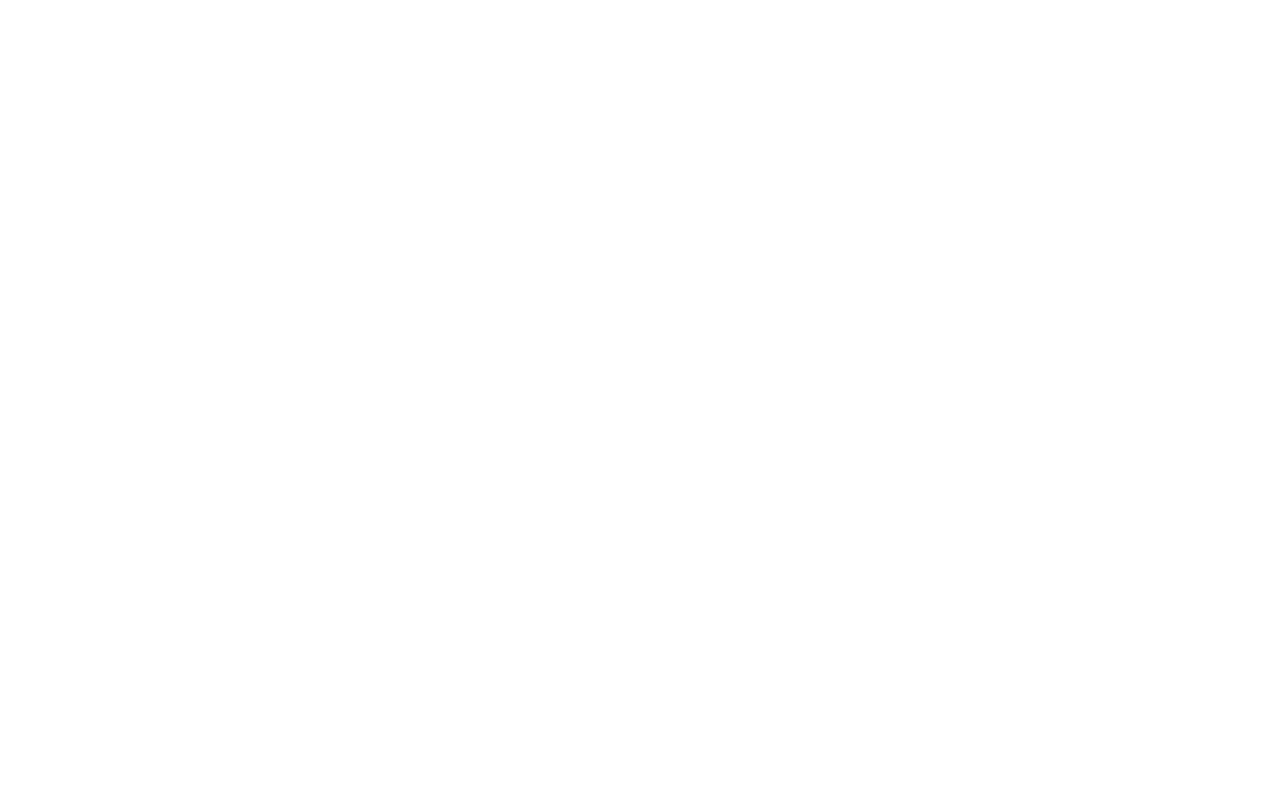
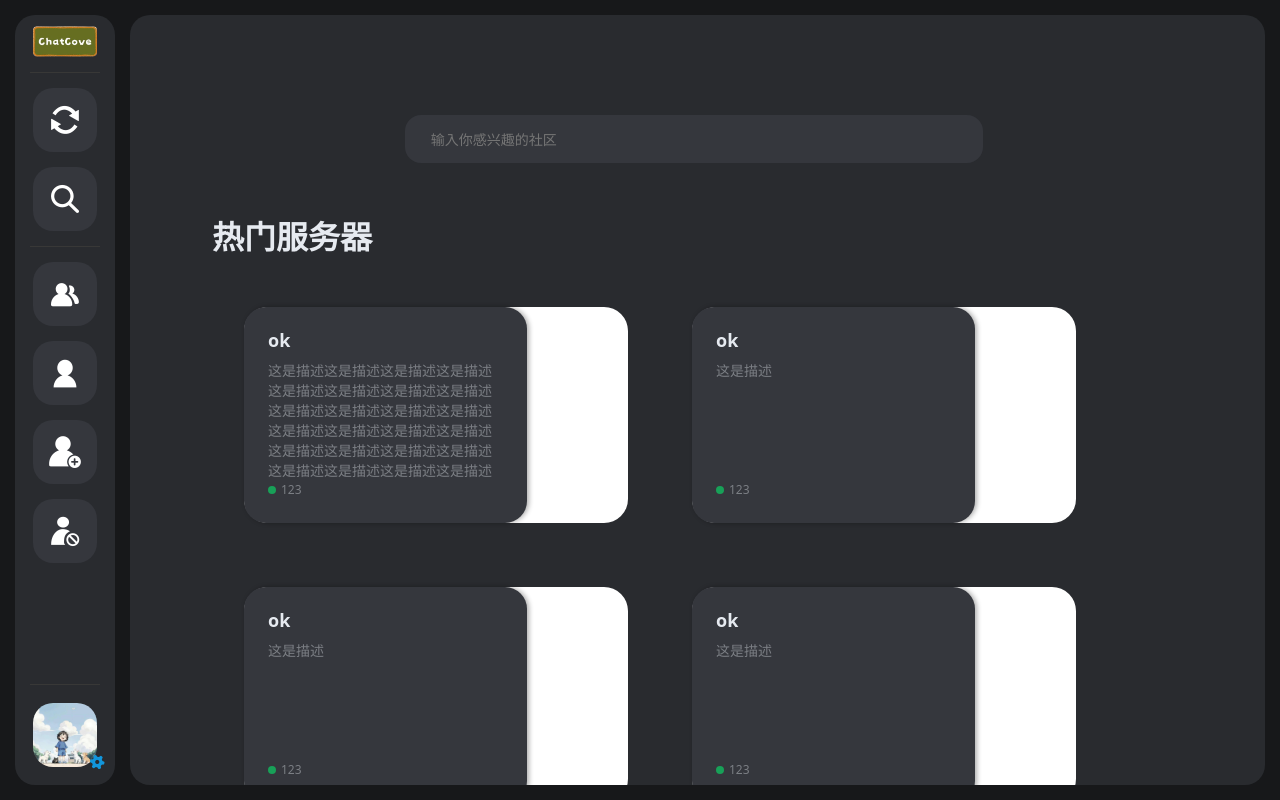
Before and after one commit to oriental1212/ChatCoveApp, a Vue app: page /#/app/hotChannel in a window 1280 px wide. Before the commit this address had no page. Built offline with nearby package versions, Linux system fonts and the light colour scheme; sample sign-in values are in the browser's storage.

Commit message:
热门服务器页面

```diff
--- a/src/layouts/SiderLayout/ListContent.vue
+++ b/src/layouts/SiderLayout/ListContent.vue
@@ -58,6 +58,11 @@
 const joinChannelPageClick = () => {
     router.push({ path: '/app/channel' })
 }
+
+// 热门服务器
+const hotChannelClick = () => {
+    router.push({ path: '/app/hotChannel' })
+}
 </script>
 
 <template>
@@ -69,6 +74,12 @@
             </div>
         </div>
     <!-- 服务器列表 -->
+        <!-- 热门服务器 -->
+        <div class="parent-button" v-show="!props.changeFlag">
+            <div class="insert-button" @click="hotChannelClick()">
+                <img src="@/assets/img/Layout/hot.png" alt="">
+            </div>
+        </div>
         <!-- 添加服务器 -->
         <div class="parent-button" v-show="!props.changeFlag">
             <div class="insert-button" @click="insertChannelClick()">
--- a/src/router/index.js
+++ b/src/router/index.js
@@ -58,6 +58,12 @@
                             component: () => import('@/views/channel/cpns/GroupChat.vue')
                         }
                     ]
+                },
+                // 热门频道
+                {
+                    name: 'hotChannel',
+                    path: '/app/hotChannel',
+                    component: () => import('@/views/channel/HotChannel.vue')
                 }
             ]
         },
--- /dev/null
+++ b/src/stores/modules/channel/hot-channel.js
@@ -0,0 +1,15 @@
+import { defineStore } from 'pinia'
+
+export const useHotChannelStore = defineStore('hotChannel', {
+    state: () => ({
+        // 热门服务器
+        hotChannelList: null,
+        allChannelList: null
+    }),
+    actions: {
+        // 获取热门服务器
+        getHotChannelList () {
+            return true
+        }
+    }
+})
--- a/src/views/auth/components/ForgetAuth.vue
+++ b/src/views/auth/components/ForgetAuth.vue
@@ -106,7 +106,7 @@
 // 重置密码
 const confirmClick = () => {
     Request.post({
-        url: '/authority/findPassword',
+        url: '/authority/changePassword',
         data: {
             account: userRef.value.email,
             password: userRef.value.password,
--- a/src/views/auth/components/LoginAuth.vue
+++ b/src/views/auth/components/LoginAuth.vue
@@ -43,7 +43,10 @@
         if (res.code === '200') {
             localStorage.setItem('token', res.result)
             message.success('登录成功')
-            router.push({ path: '/app' })
+            if (userRef.value.check) {
+                localStorage.setItem('autoLoginFlag', 1)
+            }
+            router.push({ path: '/app/hotChannel' })
         } else {
             message.error(res.message)
         }
--- a/src/views/auth/components/LoginPassword.vue
+++ b/src/views/auth/components/LoginPassword.vue
@@ -51,7 +51,10 @@
         if (res.code === '200') {
             localStorage.setItem('token', res.result)
             message.success('登录成功')
-            router.push({ path: '/app' })
+            if (userRef.value.autoLoginFlag) {
+                localStorage.setItem('autoLoginFlag', 1)
+            }
+            router.push({ path: '/app/hotChannel' })
         } else {
             message.error(res.message)
         }
--- /dev/null
+++ b/src/views/channel/HotChannel.vue
@@ -0,0 +1,206 @@
+<script setup>
+import { useHotChannelStore } from '@/stores/modules/channel/hot-channel'
+import { onMounted, reactive } from 'vue'
+
+const hotChannelStore = useHotChannelStore()
+// const hotChannelList = toRefs(hotChannelStore.hotChannelList)
+
+onMounted(() => {
+    hotChannelStore.getHotChannelList()
+})
+
+const hotChannelList = reactive([
+    {
+        channelName: 'ok',
+        channeldescription: '这是描述这是描述这是描述这是描述这是描述这是描述这是描述这是描述这是描述这是描述这是描述这是描述这是描述这是描述这是描述这是描述这是描述这是描述这是描述这是描述这是描述这是描述这是描述这是描述这是描述这是描述vv',
+        online: 123
+    }, {
+        channelName: 'ok',
+        channeldescription: '这是描述',
+        online: 123
+    }, {
+        channelName: 'ok',
+        channeldescription: '这是描述',
+        online: 123
+    }, {
+        channelName: 'ok',
+        channeldescription: '这是描述',
+        online: 123
+    }, {
+        channelName: 'ok',
+        channeldescription: '这是描述',
+        online: 123
+    }, {
+        channelName: 'ok',
+        channeldescription: '这是描述',
+        online: 123
+    }, {
+        channelName: 'ok',
+        channeldescription: '这是描述',
+        online: 123
+    }, {
+        channelName: 'ok',
+        channeldescription: '这是描述',
+        online: 123
+    }, {
+        channelName: 'ok',
+        channeldescription: '这是描述这是描述这是描述这是描述这是描述这是描述这是描述这是描述这是描述这是描述这是描述这是描述这是描述这是描述这是描述这是描述这是描述这是描述这是描述这是描述这是描述这是描述这是描述这是描述这是描述这是描述vv',
+        online: 123
+    }, {
+        channelName: 'ok',
+        channeldescription: '这是描述',
+        online: 123
+    }, {
+        channelName: 'ok',
+        channeldescription: '这是描述',
+        online: 123
+    }, {
+        channelName: 'ok',
+        channeldescription: '这是描述',
+        online: 123
+    }, {
+        channelName: 'ok',
+        channeldescription: '这是描述',
+        online: 123
+    }, {
+        channelName: 'ok',
+        channeldescription: '这是描述',
+        online: 123
+    }, {
+        channelName: 'ok',
+        channeldescription: '这是描述',
+        online: 123
+    }, {
+        channelName: 'ok',
+        channeldescription: '这是描述',
+        online: 123
+    }
+])
+</script>
+
+<template>
+    <div class="hot-channel">
+       <div class="hot-layout">
+            <div class="search-box">
+                <input class="input-box" placeholder="输入你感兴趣的社区" />
+            </div>
+            <div class="title">
+                <h1>热门服务器</h1>
+            </div>
+            <div class="hot-list">
+                <div class="hot-item"  v-for="hotChannelItem in hotChannelList" :key="hotChannelItem">
+                    <div class="item-text">
+                        <div class="item-name">{{ hotChannelItem.channelName }}</div>
+                        <div class="item-description">{{ hotChannelItem.channeldescription }}</div>
+                        <div class="item-online">
+                            <n-badge dot type="success" style="margin-right: 5px;"></n-badge>
+                            {{ hotChannelItem.online }}
+                        </div>
+                    </div>
+                </div>
+            </div>
+       </div>
+    </div>
+</template>
+
+<style lang="less" scoped>
+.hot-channel{
+    width: 100%;
+    height: 100%;
+    overflow: scroll;
+    overflow-x: hidden;
+    .hot-layout{
+        margin: 100px 57px 30px 50px;
+        padding: 0 32px;
+        display: flex;
+        align-items: center;
+        justify-content: center;
+        flex-direction: column;
+        .search-box{
+            width: 60%;
+            height: 48px;
+            padding-left: 16px;
+            padding-right: 32px;
+            margin-bottom: 48px;
+            box-sizing: border-box;
+            background-color: var(--ButtonBackgroundColor);
+            border-radius: 16px;
+            display: flex;
+            justify-content: start;
+            align-items: center;
+            .input-box{
+                flex: 1;
+                height: 100%;
+                background-color: var(--ButtonBackgroundColor);
+                border: 0;
+                padding: 0;
+                padding-left: 10px;
+                font-size: 14px;
+                color: var(--text-color);
+                outline: none;
+            }
+        }
+        .title{
+            width: 100%;
+            height: 48px;
+            margin-bottom: 16px;
+            font-size: 16px;
+            color: var(--text-color);
+        }
+        .hot-list{
+            display: flex;
+            align-items: center;
+            flex-direction: row;
+            flex-wrap: wrap;
+            .hot-item{
+                position: relative;
+                width: 384px;
+                height: 216px;
+                background-color: white;
+                margin: 32px;
+                border-radius: 24px;
+                .item-text{
+                    width: calc(235px);
+                    height: calc(100% - 40px);
+                    border-radius: 22px;
+                    position: absolute;
+                    left: 0;
+                    box-shadow: 2px 0 5px rgba(0, 0, 0, 0.32);
+                    background-color: var(--ButtonBackgroundColor);
+                    padding: 20px 24px;
+                    display: flex;
+                    flex-direction: column;
+                    align-items: flex-start;
+                    color: var(--text-color);
+                    .item-name{
+                        font-size: 18px;
+                        line-height: 26px;
+                        font-weight: 600;
+                        margin-bottom: 8px;
+                    }
+                    .item-description{
+                        height: 119px;
+                        font-size: 14px;
+                        line-height: 20px;
+                        font-weight: 400;
+                        overflow: hidden;
+                        text-overflow: ellipsis;
+                        color: var(--text-tip-color);
+                    }
+                    .item-online{
+                        display: flex;
+                        flex-direction: row;
+                        align-items: center;
+                        font-size: 12px;
+                        color: var(--text-tip-color);
+                    }
+                }
+            }
+        }
+    }
+}
+
+.hot-channel::-webkit-scrollbar{
+    display: none;
+}
+</style>
--- a/src/views/normal/setting/nav/SettingNav.vue
+++ b/src/views/normal/setting/nav/SettingNav.vue
@@ -1,21 +1,15 @@
 <script setup>
 import { reactive } from 'vue'
-import { navRouter, updateRecords } from './navRouter.js'
+import { navRouter } from './navRouter.js'
 
 const navList = reactive(navRouter)
-const updateList = reactive(updateRecords)
 const clickItemActive = (item) => {
     navRouter.forEach(group => {
         group.children.forEach(items => {
             items.isActive = false
         })
     })
-    updateList.isActive = false
-    if (item.title === '更新记录') {
-        updateList.isActive = true
-    } else {
-        item.isActive = true
-    }
+    item.isActive = true
 }
 </script>
 
@@ -36,11 +30,6 @@
             <!-- 分割线 -->
             <div class="setting-nav-group-line"></div>
             <div class="setting-nav-group">
-                <div class="nav-group-item" :class="{ active: updateList.isActive }" @click="clickItemActive(updateList)">
-                    <div class="nav-text">
-                        {{ updateList.title }}
-                    </div>
-                </div>
                 <div class="nav-group-item">
                     <div class="nav-text" style="color: #D24D42;">
                         退出登录
--- a/src/views/normal/setting/nav/navRouter.js
+++ b/src/views/normal/setting/nav/navRouter.js
@@ -1,9 +1,3 @@
-export const updateRecords = {
-    title: '更新记录',
-    isActive: false,
-    isShow: false
-
-}
 export const navRouter = [
     {
         title: '个人设置',
@@ -11,11 +5,6 @@
             {
                 title: '账号设置',
                 isActive: true
-            },
-            {
-                title: '背包',
-                isActive: false
-
             },
             {
                 title: '隐私设置',
@@ -28,30 +17,14 @@
             {
                 title: '邀请码',
                 isActive: false
-            }
-        ]
-    },
-    {
-        title: '充值服务',
-        children: [
-            {
-                title: '激活vip',
-                isActive: false
             },
             {
-                title: '道具商城',
-                isActive: false
-            },
-            {
-                title: '我的账单',
-                isActive: false
-            },
-            {
-                title: '兑换码',
+                title: '表情管理',
                 isActive: false
             }
         ]
     },
+
     {
         title: '应用设置',
         children: [
@@ -61,10 +34,6 @@
             },
             {
                 title: '按键设置',
-                isActive: false
-            },
-            {
-                title: '表情管理',
                 isActive: false
             },
             {
```
Also changed, not shown: src/assets/img/Layout/hot.png (added).
